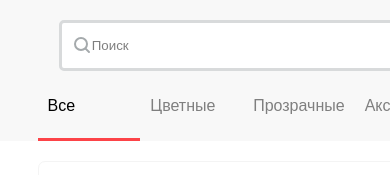
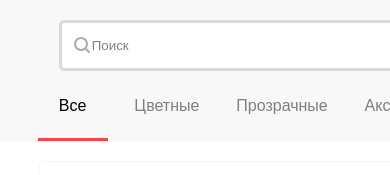
Before and after one commit to Rib0/testwork, a website built with webpack: page index.html in a window 390 px wide. Shown: the top 175 px of the page. Built offline with nearby package versions, Linux system fonts and the light colour scheme.

Commit message:
ul fixes

```diff
--- a/src/scss/base.scss
+++ b/src/scss/base.scss
@@ -32,6 +32,8 @@ $bg-footer-product: #d8dadb;
         cursor: pointer;
         padding: 0 10px 0 10px;
         border: none;
+        text-align: center;
+        min-width: 50px;
 
         &:hover:not(.nav__item-active){
             border-bottom: 3px solid $bg-footer-product;
@@ -171,10 +173,6 @@ $bg-footer-product: #d8dadb;
         left: 70px;
     }
 
-    .nav__item {
-        width: 40%;
-    }
-
     .header {
         flex-direction: column-reverse;
         padding-top: 20px;
```
